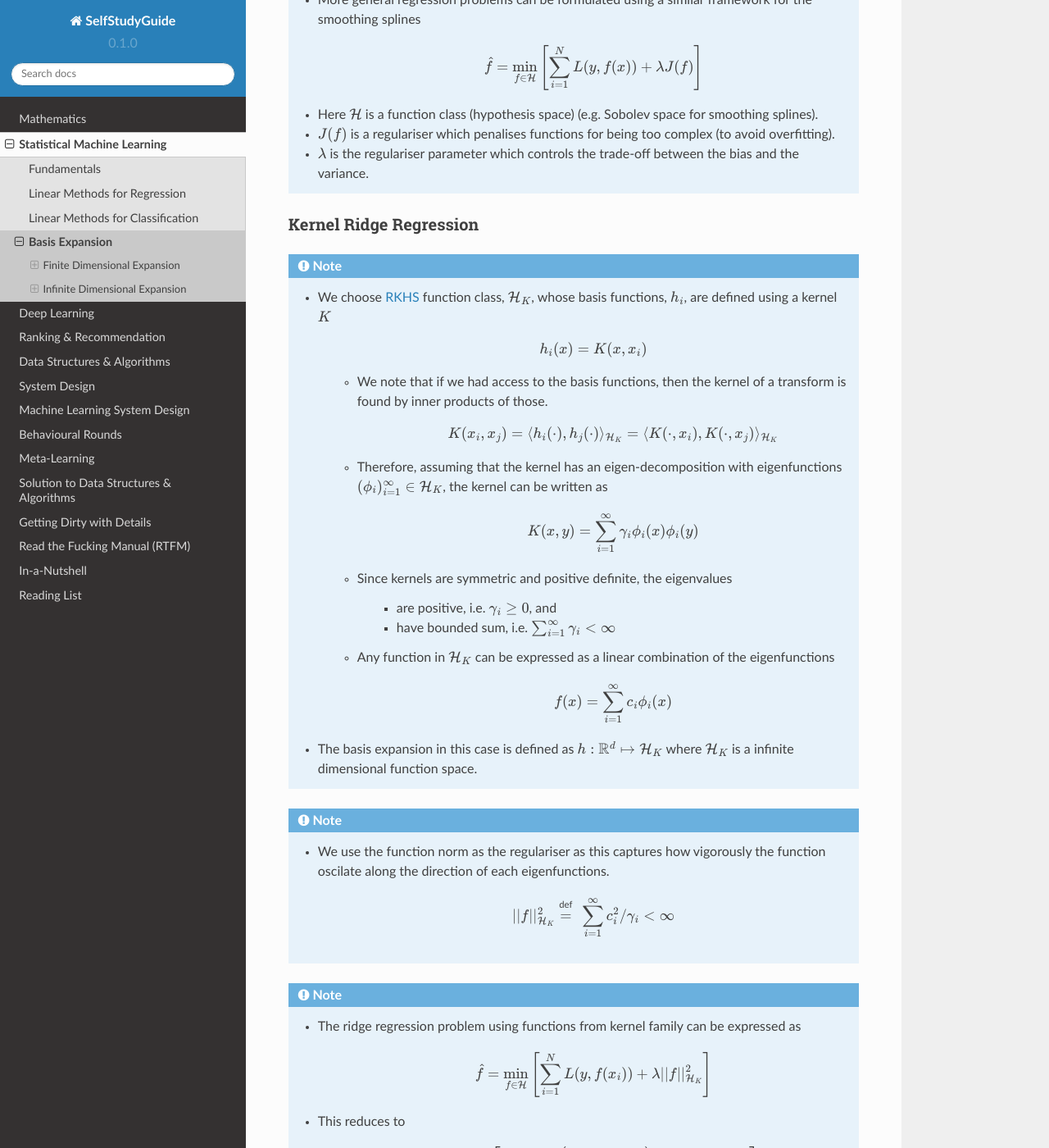
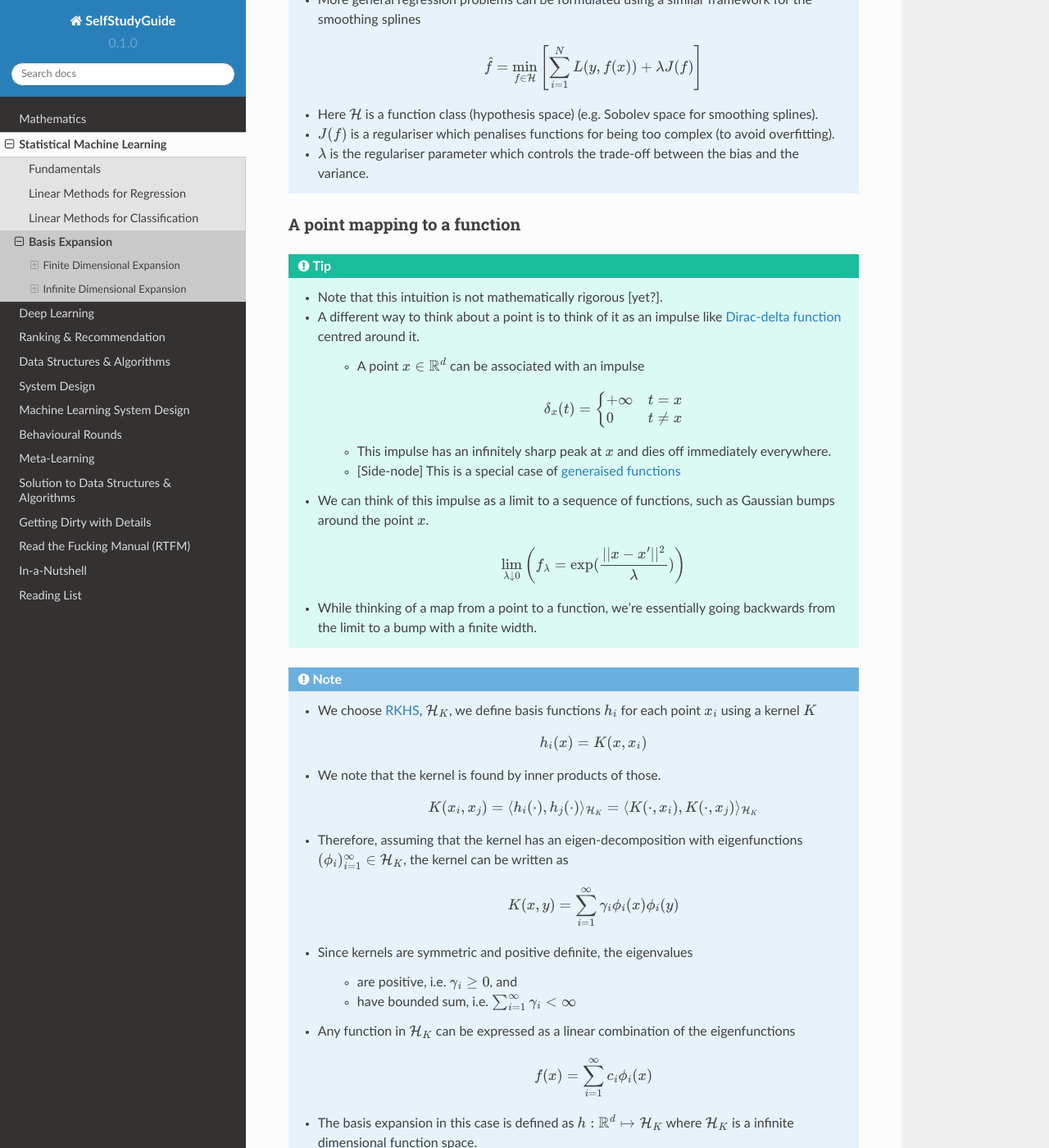
Before and after one commit to uselesstechjunks/leetcode, a Sphinx documentation site: the page built from docs/source/ml/basisexp.rst, in a window 1280 px wide and 1400 px high, scrolled down 5129 px. Shown: the whole window at 82% size. Built offline with Sphinx 7.4.7 and the Read the Docs theme 2.0.0, drawn with Linux system fonts in a browser that asks for light colours; some of the changed text lies outside the part shown.

Commit message:
Update basisexp.rst

```diff
--- a/docs/source/ml/basisexp.rst
+++ b/docs/source/ml/basisexp.rst
@@ -161,28 +161,43 @@ Infinite Dimensional Expansion
 	* :math:`J(f)` is a regulariser which penalises functions for being too complex (to avoid overfitting).
 	* :math:`\lambda` is the regulariser parameter which controls the trade-off between the bias and the variance.
 
+A point mapping to a function
+==================================================================================
+.. tip::
+	* Note that this intuition is not mathematically rigorous [yet?].
+	* A different way to think about a point is to think of it as an impulse like `Dirac-delta function <https://en.wikipedia.org/wiki/Dirac_delta_function>`_ centred around it.
+
+		* A point :math:`x\in\mathbb{R}^d` can be associated with an impulse
+
+			.. math:: \delta_x(t)=\begin{cases}+\infty & t=x \\ 0 & t\neq x\end{cases}
+		* This impulse has an infinitely sharp peak at :math:`x` and dies off immediately everywhere.
+		* [Side-node] This is a special case of `generaised functions <https://en.wikipedia.org/wiki/Generalized_function>`_
+	* We can think of this impulse as a limit to a sequence of functions, such as Gaussian bumps around the point :math:`x`.
+
+		.. math:: \lim_\limits{\lambda\downarrow 0}\left(f_\lambda=\exp(\frac{||x-x'||^2}{\lambda})\right)
+	* While thinking of a map from a point to a function, we're essentially going backwards from the limit to a bump with a finite width.
+
+.. note::
+	* We choose `RKHS <https://en.wikipedia.org/wiki/Reproducing_kernel_Hilbert_space>`_, :math:`\mathcal{H}_K`, we define basis functions :math:`h_i` for each point :math:`x_i` using a kernel :math:`K`
+
+		.. math:: h_i(x)=K(x,x_i)
+	* We note that the kernel is found by inner products of those.
+
+		.. math:: K(x_i,x_j)=\langle h_i(\cdot), h_j(\cdot)\rangle_{{\mathcal{H}}_K}=\langle K(\cdot,x_i), K(\cdot,x_j)\rangle_{{\mathcal{H}}_K}
+	* Therefore, assuming that the kernel has an eigen-decomposition with eigenfunctions :math:`(\phi_i)_{i=1}^\infty\in\mathcal{H}_K`, the kernel can be written as
+
+		.. math:: K(x,y)=\sum_{i=1}^\infty \gamma_i\phi_i(x)\phi_i(y)
+	* Since kernels are symmetric and positive definite, the eigenvalues
+
+		* are positive, i.e. :math:`\gamma_i\ge 0`, and
+		* have bounded sum, i.e. :math:`\sum_{i=1}^\infty \gamma_i < \infty`
+	* Any function in :math:`\mathcal{H}_K` can be expressed as a linear combination of the eigenfunctions
+
+		.. math:: f(x)=\sum_{i=1}^\infty c_i\phi_i(x)
+	* The basis expansion in this case is defined as :math:`h:\mathbb{R}^d\mapsto\mathcal{H}_K` where :math:`\mathcal{H}_K` is a infinite dimensional function space.
+
 Kernel Ridge Regression
 ==================================================================================
-.. note::
-	* We choose `RKHS <https://en.wikipedia.org/wiki/Reproducing_kernel_Hilbert_space>`_ function class, :math:`\mathcal{H}_K`, whose basis functions, :math:`h_i`, are defined using a kernel :math:`K`
-
-		.. math:: h_i(x)=K(x,x_i)
-
-		* We note that if we had access to the basis functions, then the kernel of a transform is found by inner products of those.
-
-			.. math:: K(x_i,x_j)=\langle h_i(\cdot), h_j(\cdot)\rangle_{{\mathcal{H}}_K}=\langle K(\cdot,x_i), K(\cdot,x_j)\rangle_{{\mathcal{H}}_K}
-		* Therefore, assuming that the kernel has an eigen-decomposition with eigenfunctions :math:`(\phi_i)_{i=1}^\infty\in\mathcal{H}_K`, the kernel can be written as
-
-			.. math:: K(x,y)=\sum_{i=1}^\infty \gamma_i\phi_i(x)\phi_i(y)
-		* Since kernels are symmetric and positive definite, the eigenvalues
-
-			* are positive, i.e. :math:`\gamma_i\ge 0`, and
-			* have bounded sum, i.e. :math:`\sum_{i=1}^\infty \gamma_i < \infty`
-		* Any function in :math:`\mathcal{H}_K` can be expressed as a linear combination of the eigenfunctions
-
-			.. math:: f(x)=\sum_{i=1}^\infty c_i\phi_i(x)
-	* The basis expansion in this case is defined as :math:`h:\mathbb{R}^d\mapsto\mathcal{H}_K` where :math:`\mathcal{H}_K` is a infinite dimensional function space.
-
 .. note::
 	* We use the function norm as the regulariser as this captures how vigorously the function oscilate along the direction of each eigenfunctions.
 
```
